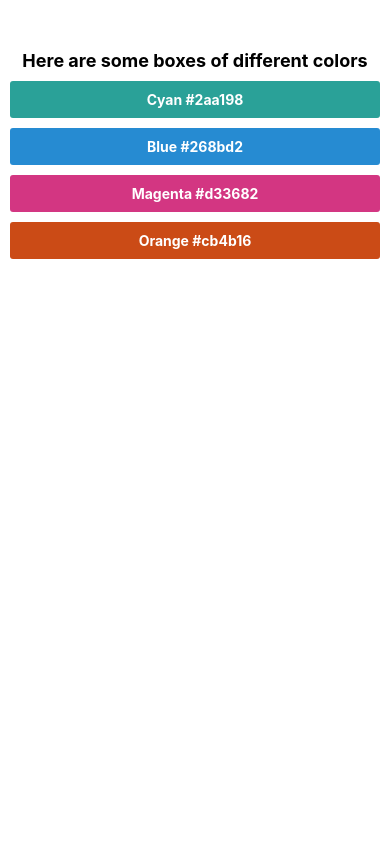
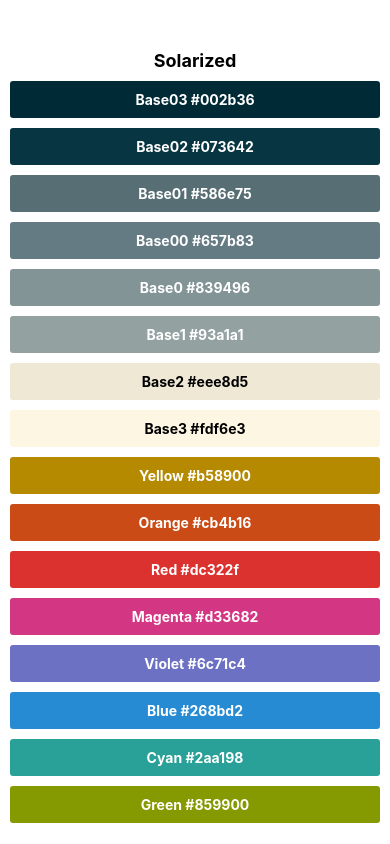
Before and after one commit to jenross/react-native, a React Native app: screen / in a window 390 px wide. Built offline with nearby package versions, Linux system fonts and the light colour scheme.

Commit message:
list exercise

```diff
--- a/App.js
+++ b/App.js
@@ -1,26 +1,37 @@
 import React from 'react';
-import { View, Text, SafeAreaView, StyleSheet } from 'react-native';
+import { View, Text, SafeAreaView, StyleSheet, FlatList } from 'react-native';
+import ColorBox from './components/ColorBox';
 
+const COLORS = [
+  { colorName: 'Base03', hexCode: '#002b36' },
+  { colorName: 'Base02', hexCode: '#073642' },
+  { colorName: 'Base01', hexCode: '#586e75' },
+  { colorName: 'Base00', hexCode: '#657b83' },
+  { colorName: 'Base0', hexCode: '#839496' },
+  { colorName: 'Base1', hexCode: '#93a1a1' },
+  { colorName: 'Base2', hexCode: '#eee8d5' },
+  { colorName: 'Base3', hexCode: '#fdf6e3' },
+  { colorName: 'Yellow', hexCode: '#b58900' },
+  { colorName: 'Orange', hexCode: '#cb4b16' },
+  { colorName: 'Red', hexCode: '#dc322f' },
+  { colorName: 'Magenta', hexCode: '#d33682' },
+  { colorName: 'Violet', hexCode: '#6c71c4' },
+  { colorName: 'Blue', hexCode: '#268bd2' },
+  { colorName: 'Cyan', hexCode: '#2aa198' },
+  { colorName: 'Green', hexCode: '#859900' },
+];
 const App = () => {
   return (
     <SafeAreaView>
-      <View style={styles.container}>
-        <Text style={styles.heading}>
-          Here are some boxes of different colors
-        </Text>
-        <View style={[styles.box, styles.cyan]}>
-          <Text style={styles.text}>Cyan #2aa198</Text>
-        </View>
-        <View style={[styles.box, styles.blue]}>
-          <Text style={styles.text}>Blue #268bd2</Text>
-        </View>
-        <View style={[styles.box, styles.magenta]}>
-          <Text style={styles.text}>Magenta #d33682</Text>
-        </View>
-        <View style={[styles.box, styles.orange]}>
-          <Text style={styles.text}>Orange #cb4b16</Text>
-        </View>
-      </View>
+      <FlatList
+        style={styles.container}
+        data={COLORS}
+        keyExtractor={item => item.hexCode}
+        renderItem={({ item }) => (
+          <ColorBox hexCode={item.hexCode} colorName={item.colorName} />
+        )}
+        ListHeaderComponent={<Text style={styles.heading}>Solarized</Text>}
+      />
     </SafeAreaView>
   );
 };
@@ -29,6 +40,7 @@
   container: {
     paddingTop: 50,
     paddingHorizontal: 10,
+    paddingBottom: 10,
   },
   heading: {
     fontSize: 18,
@@ -36,29 +48,6 @@
     marginBottom: 10,
     textAlign: 'center',
   },
-  text: {
-    fontWeight: 'bold',
-    color: 'white',
-  },
-  box: {
-    padding: 10,
-    borderRadius: 3,
-    justifyContent: 'center',
-    alignItems: 'center',
-    marginBottom: 10,
-  },
-  cyan: {
-    backgroundColor: '#2aa198',
-  },
-  blue: {
-    backgroundColor: '#268bd2',
-  },
-  magenta: {
-    backgroundColor: '#d33682',
-  },
-  orange: {
-    backgroundColor: '#cb4b16',
-  },
 });
 
 export default App;
--- /dev/null
+++ b/components/ColorBox.js
@@ -0,0 +1,37 @@
+import React from 'react';
+import { View, Text, StyleSheet } from 'react-native';
+
+const ColorBox = ({ colorName, hexCode }) => {
+  const colorStyle = {
+    backgroundColor: hexCode,
+  };
+  const textStyle = {
+    color:
+      parseInt(hexCode.replace('#', ''), 16) > 0xffffff / 1.1
+        ? 'black'
+        : 'white',
+  };
+  return (
+    <View style={[styles.box, colorStyle]}>
+      <Text style={[styles.text, textStyle]}>
+        {colorName} {hexCode}
+      </Text>
+    </View>
+  );
+};
+
+const styles = StyleSheet.create({
+  text: {
+    fontWeight: 'bold',
+    color: 'white',
+  },
+  box: {
+    padding: 10,
+    borderRadius: 3,
+    justifyContent: 'center',
+    alignItems: 'center',
+    marginBottom: 10,
+  },
+});
+
+export default ColorBox;
```
